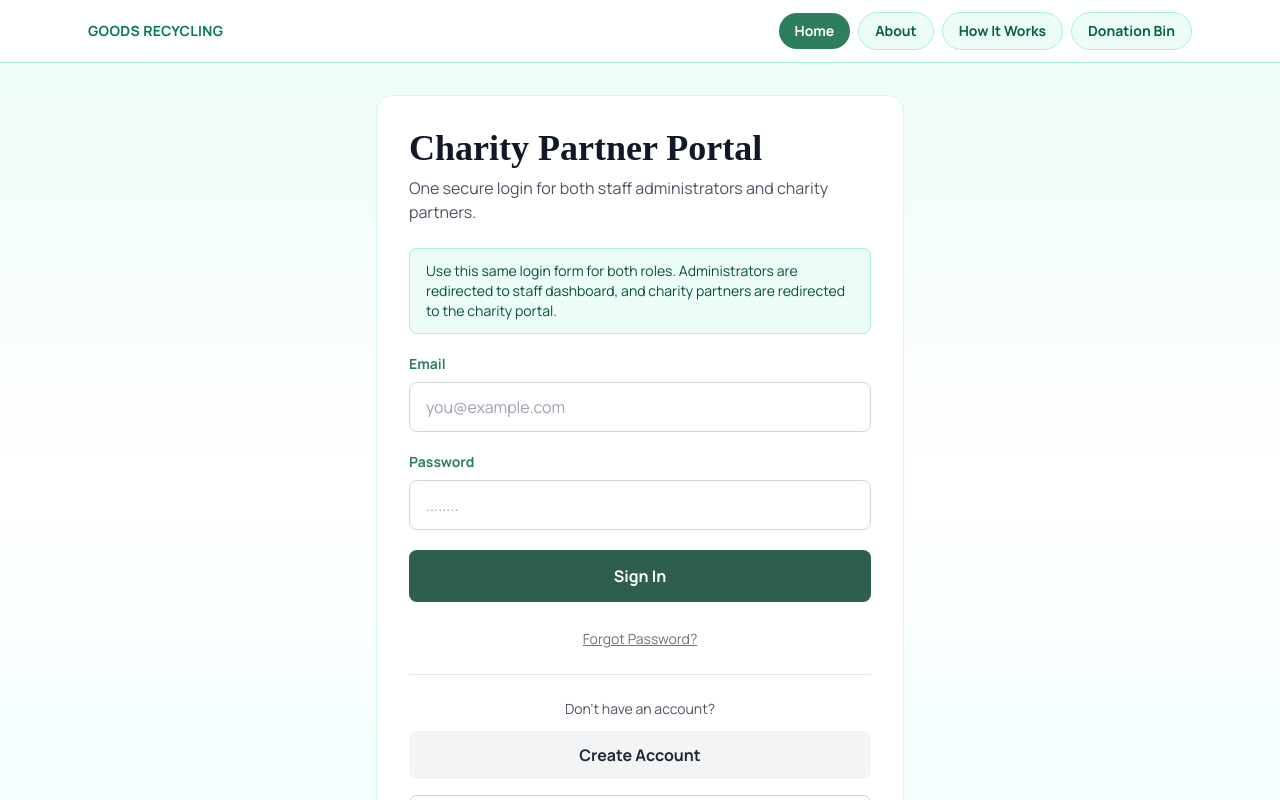
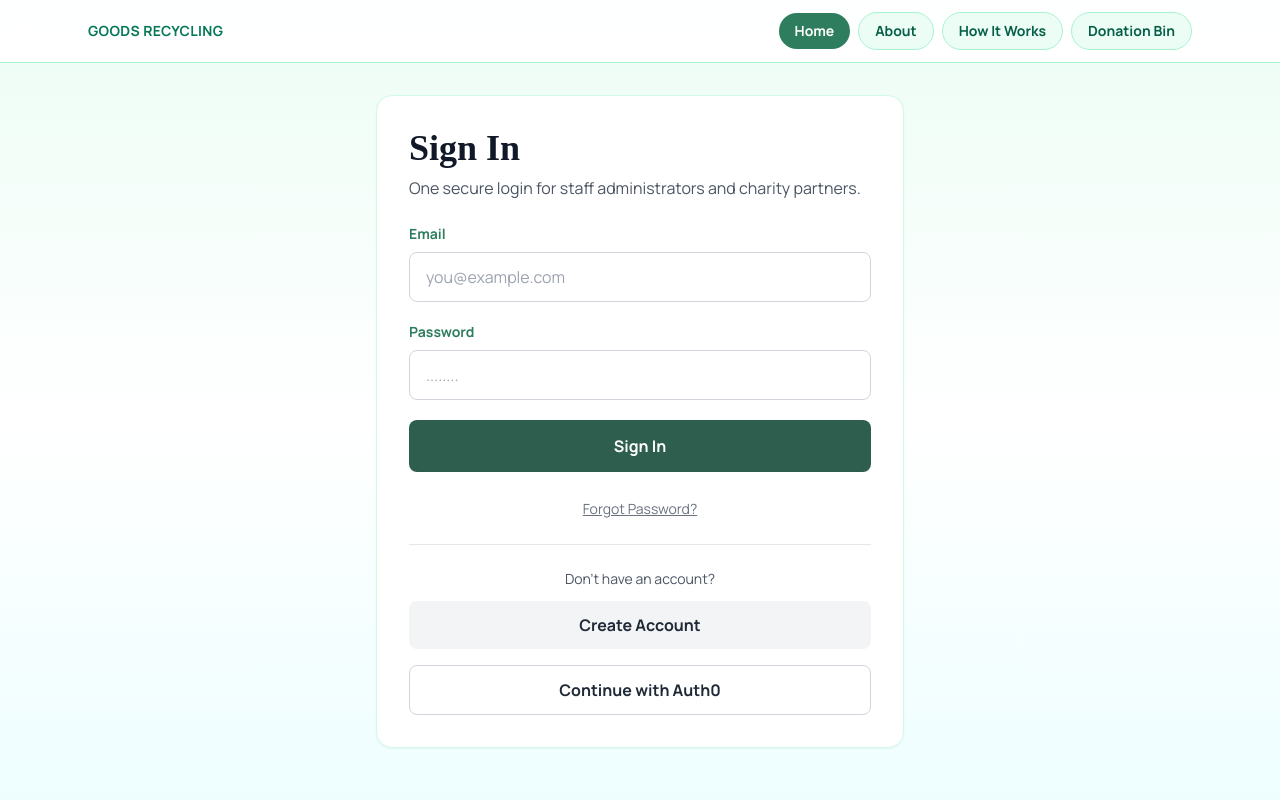
Before and after one commit to mephrem11/webportal493, a React (Vite) app: page / in a window 1280 px wide. Shown: the top 800 px of the page. Built offline with nearby package versions, Linux system fonts and the light colour scheme; no server answers.

Commit message:
Remove extra descriptive block from login page

```diff
--- a/src/pages/Login.tsx
+++ b/src/pages/Login.tsx
@@ -73,13 +73,9 @@ export function Login() {
       <section className="w-full rounded-2xl border border-emerald-100 bg-white p-6 shadow-sm lg:p-8">
         <div className="mb-6">
           <h1 className="mb-2 text-3xl font-bold text-gray-900 sm:text-4xl" style={{ fontFamily: "Playfair Display, serif" }}>
-            Charity Partner Portal
+            Sign In
           </h1>
-          <p className="text-sm text-gray-600 sm:text-base">One secure login for both staff administrators and charity partners.</p>
-        </div>
-
-        <div className="mb-5 rounded-lg border border-emerald-200 bg-emerald-50 px-4 py-3 text-sm text-emerald-900">
-          Use this same login form for both roles. Administrators are redirected to staff dashboard, and charity partners are redirected to the charity portal.
+          <p className="text-sm text-gray-600 sm:text-base">One secure login for staff administrators and charity partners.</p>
         </div>
 
         {error && (
```
